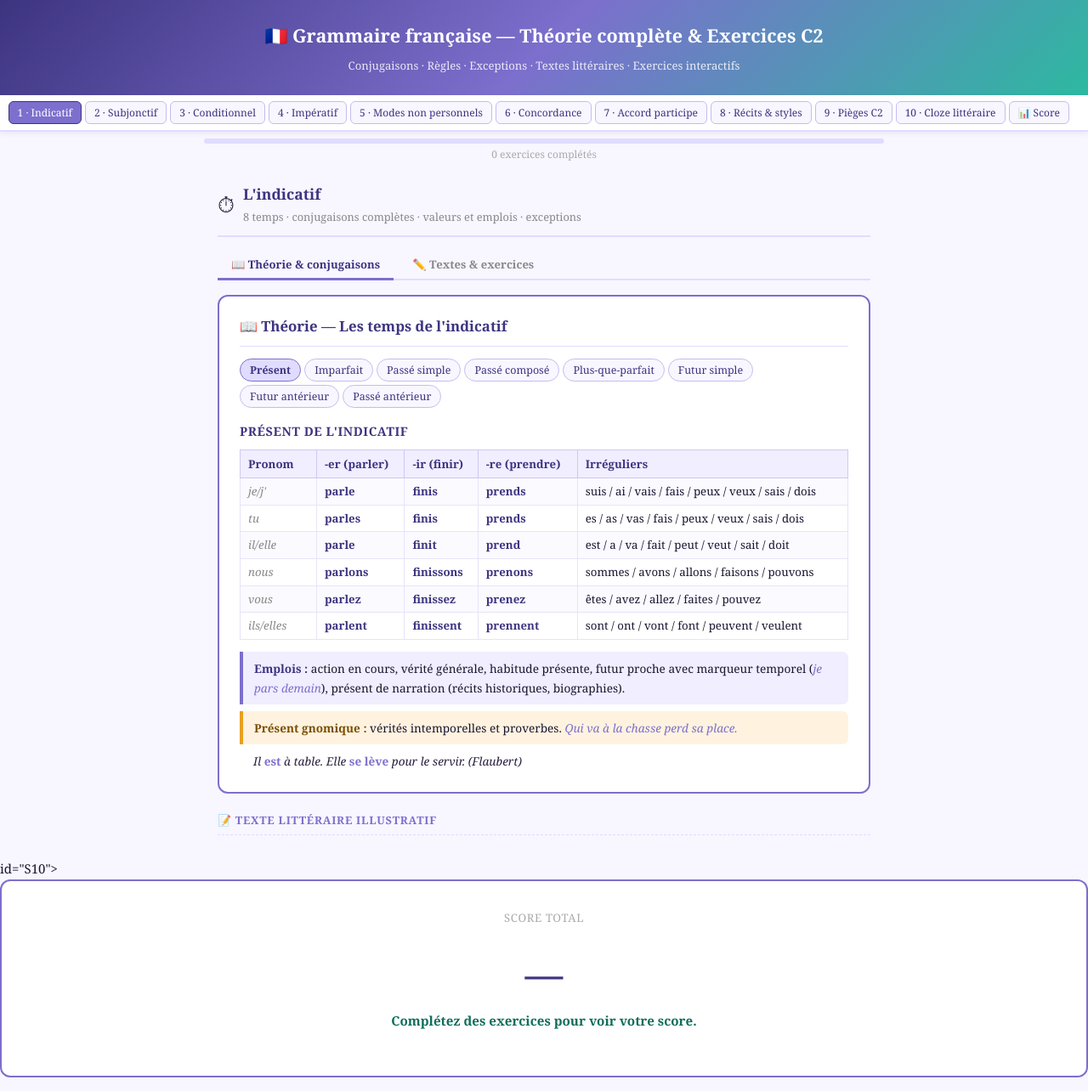
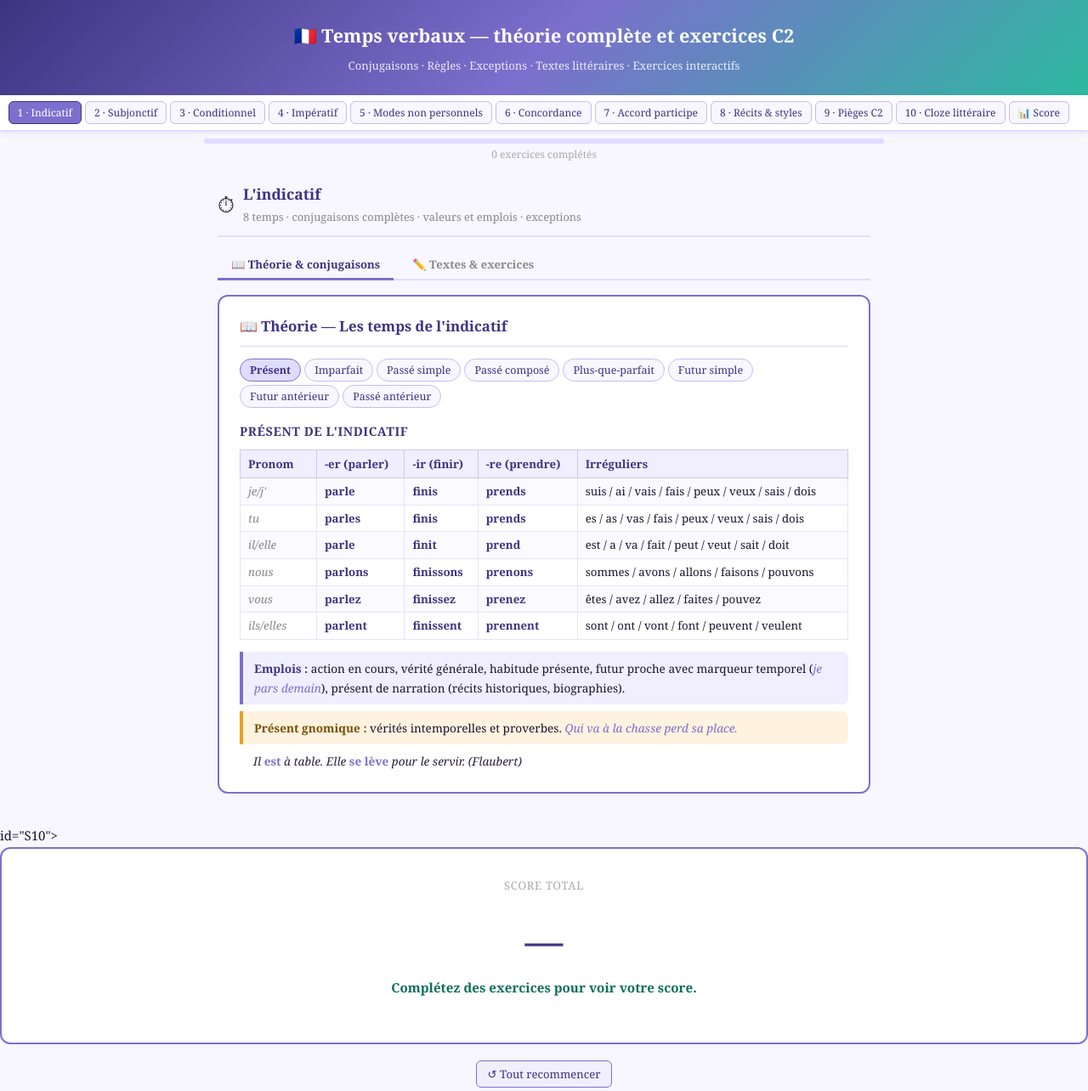
Before and after one commit to Anda-Be/Grammaire-francaise-theorie-et-exercices-, a plain HTML site: page index.html in a window 1280 px wide. Shown: the top 1284 px of the page at 85% size. Drawn offline with Linux system fonts and the light colour scheme.

Commit message:
Add files via upload

```diff
--- a/index.html
+++ b/index.html
@@ -3,7 +3,7 @@
 <head>
 <meta charset="UTF-8">
 <meta name="viewport" content="width=device-width, initial-scale=1.0">
-<title>Français C2 — Grammaire complète & Exercices</title>
+<title>Temps verbaux — théorie complète et exercices C2</title>
 <style>
 *{box-sizing:border-box;margin:0;padding:0}
 body{font-family:Georgia,serif;background:#f8f6ff;color:#1a1630;line-height:1.7;font-size:15px}
@@ -134,7 +134,7 @@
 </style>
 </head>
 <body>
-<h1>🇫🇷 Grammaire française — Théorie complète & Exercices C2
+<h1>🇫🇷 Temps verbaux — théorie complète et exercices C2
 <small>Conjugaisons · Règles · Exceptions · Textes littéraires · Exercices interactifs</small></h1>
 
 <nav id="NAV">
@@ -278,8 +278,6 @@
 <div class="warn"><strong>À peine… que</strong> entraîne l'inversion du sujet : <em>À peine <b>eut-il prononcé</b> ces mots qu'un silence tomba.</em></div>
 </div>
 </div><!-- /theory -->
-
-<div class="exhead">📝 Texte littéraire illustratif</div>
 </div>
 <div id="st_S01" class="sec-pane">
 <div class="exhead">📝 Texte littéraire illustratif</div>
@@ -516,8 +514,6 @@
 <div class="warn"><strong>Ne explétif :</strong> après <em>avant que, à moins que, de peur que, craindre que</em> et les comparatifs d'inégalité (<em>plus que, moins que</em>), un <em>ne</em> stylistique sans valeur négative peut s'ajouter. <em>Partez avant qu'il <b>ne</b> soit trop tard.</em></div>
 </div>
 </div><!-- /theory -->
-
-<div class="exhead">📝 Texte littéraire illustratif</div>
 </div>
 <div id="st_S11" class="sec-pane">
 <div class="exhead">📝 Texte littéraire illustratif</div>
@@ -984,8 +980,6 @@
 <tr><td>Participe + infinitif</td><td>Accord si COD = sujet logique de l'inf.</td><td><em>Les actrices qu'il a <b>entendues</b> chanter.</em></td></tr></table>
 </div>
 </div><!-- /theory -->
-
-<div class="exhead">📝 Texte littéraire illustratif</div>
 </div>
 <div id="st_S41" class="sec-pane">
 <div class="exhead">📝 Texte littéraire illustratif</div>
```
